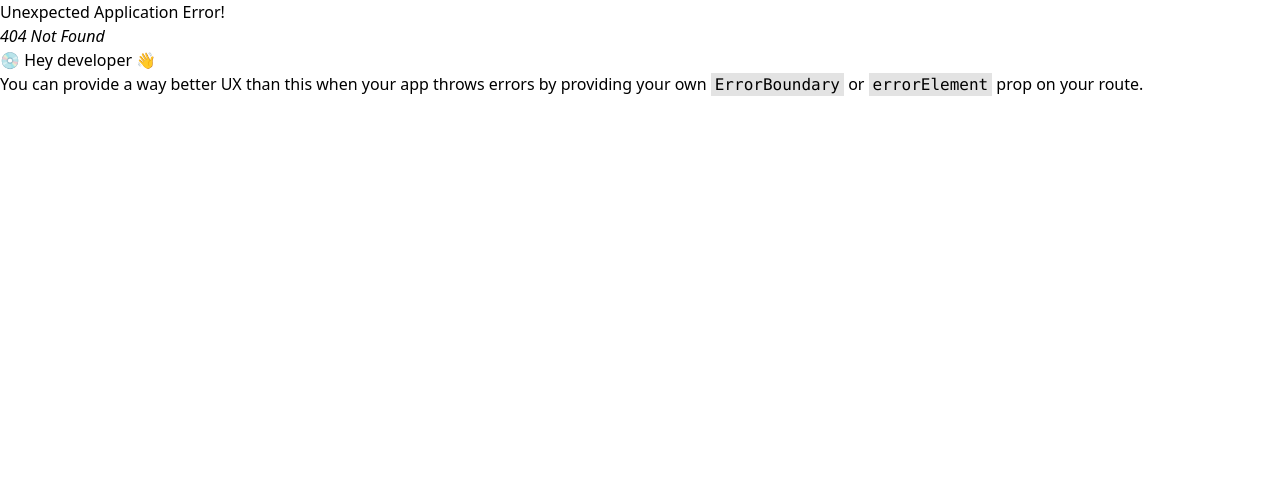
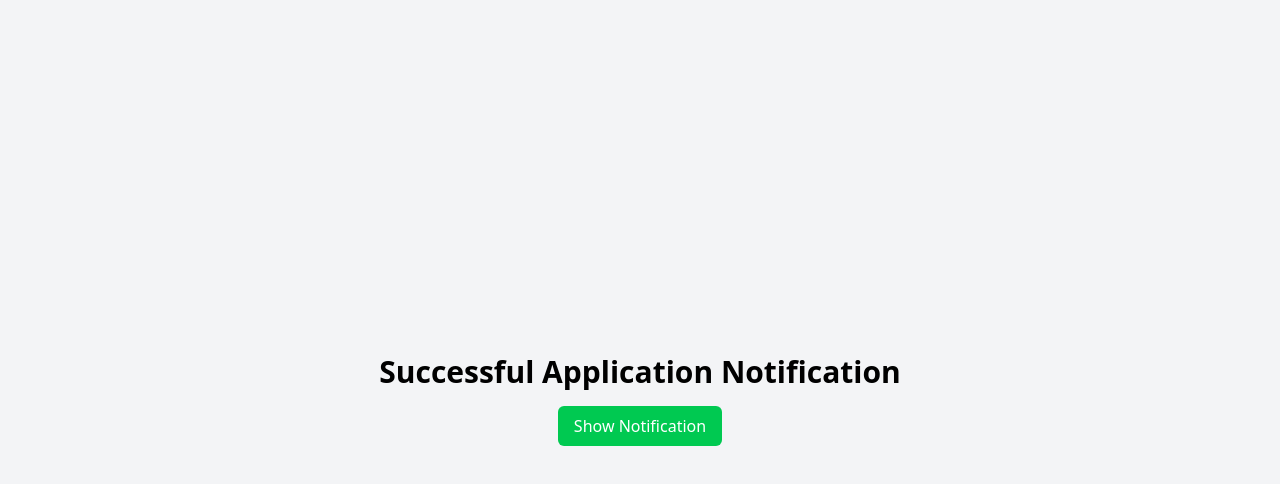
Before and after one commit to Abonkwe/dev-war, a React (Vite) app in the folder Frontend/: page /notification in a window 1280 px wide. Before the commit this address had no page. Shown: the top 484 px of the page. Built offline with nearby package versions, Linux system fonts and the light colour scheme.

Commit message:
latest changes

```diff
--- a/Frontend/src/App.jsx
+++ b/Frontend/src/App.jsx
@@ -4,6 +4,7 @@ import Landingpage from "./pages/Landingpage";
 import JobListingPage from "./pages/JobListingPage";
 import CreateProfile from './components/UpdateProfile';
 import UserProfile from './components/UserProfile';
+import Notification from './components/Notification';
 import LoginPage from "./pages/LoginPage";
 import PostJob from './pages/PostJob';
 
@@ -27,6 +28,10 @@ const router = createBrowserRouter([
   {
     path:"/post",
     element: <PostJob/>
+  },
+  {
+    path:"/notification",
+    element: <Notification/>
   }
   // Additional routes can be uncommented as needed
   // {
--- /dev/null
+++ b/Frontend/src/components/Notification.jsx
@@ -0,0 +1,42 @@
+import React, { useState } from 'react';
+
+const Notification = () => {
+  const [notificationVisible, setNotificationVisible] = useState(false);
+
+  const handleShow = () => {
+    setNotificationVisible(true);
+
+    // Automatically hide the notification after 3 seconds
+    setTimeout(() => {
+      setNotificationVisible(false);
+    }, 3000);
+  };
+
+  const handleClose = () => {
+    setNotificationVisible(false);
+  };
+
+  return (
+    <div className="min-h-screen flex flex-col items-center justify-center bg-gray-100">
+      <h1 className="text-3xl font-bold mb-4">Successful Application Notification </h1>
+      <button
+        onClick={handleShow}
+        className="px-4 py-2 bg-green-500 text-white outline-none rounded-md hover:bg-green-600 transition"
+      >
+        Show Notification
+      </button>
+
+      {/* Notification Display */}
+      {notificationVisible && (
+        <div className="fixed top-5 right-5 bg-green-500 text-white p-4 rounded shadow-lg transition-transform transform translate-y-0" style={{ zIndex: 1000 }}>
+          <p>Your job application was successful!</p>
+          <button onClick={handleClose} className="ml-4 text-white underline">
+            Close
+          </button>
+        </div>
+      )}
+    </div>
+  );
+};
+
+export default Notification;
```
